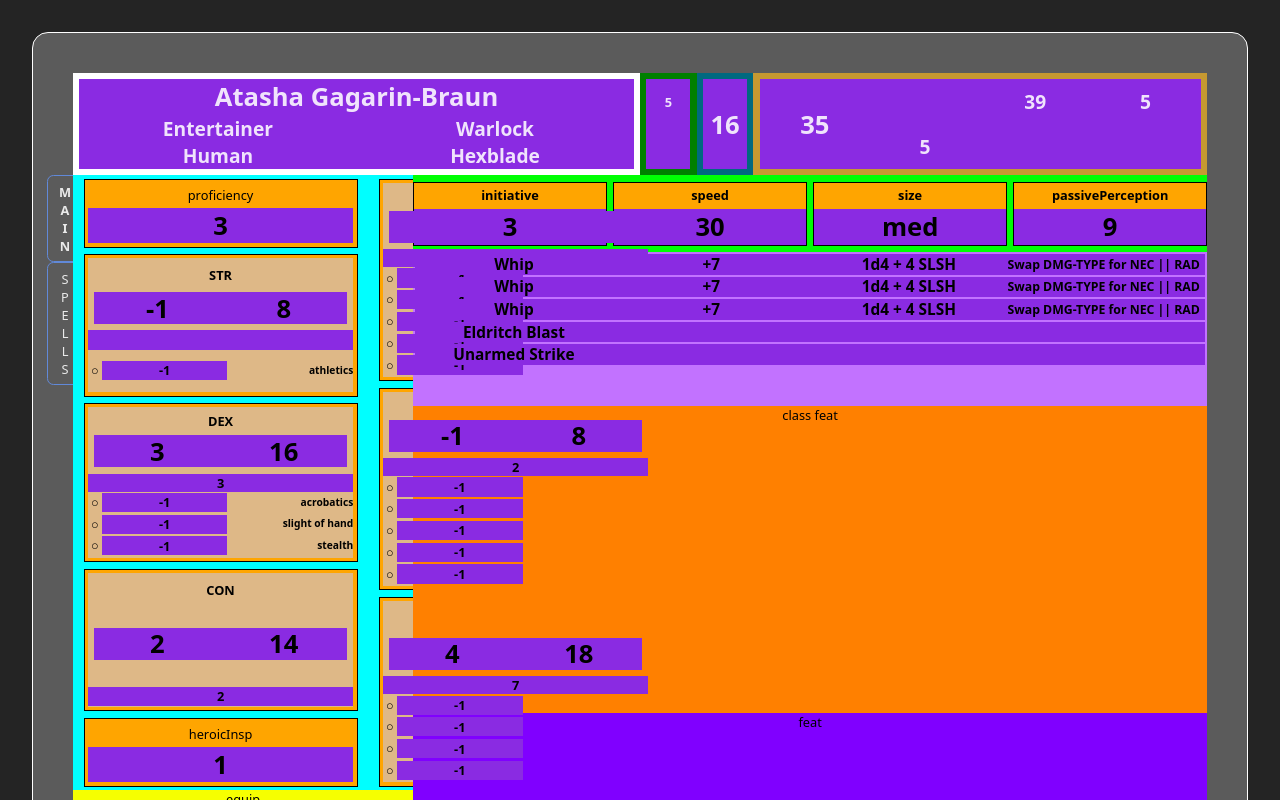
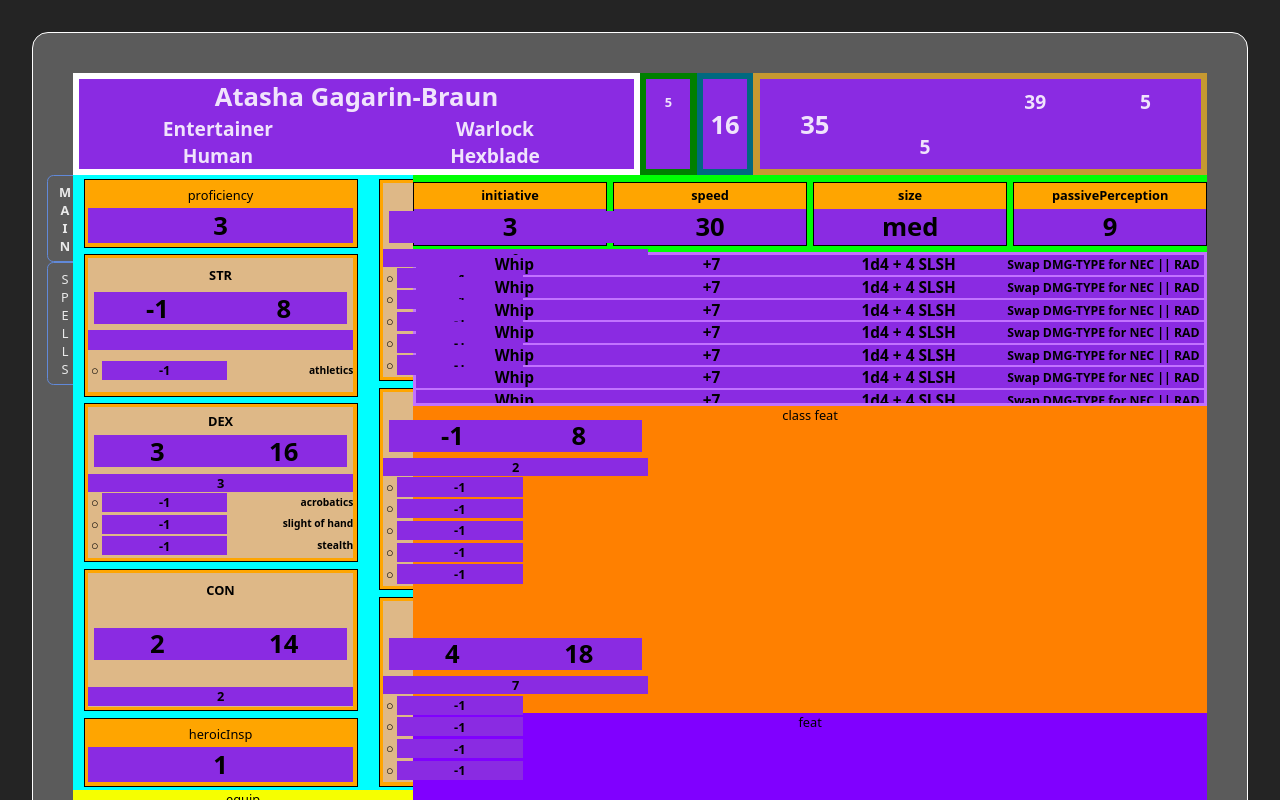
Before and after one commit to CoreyJSteiner/5e-2024-char-sheet, a React (Vite) app: page / in a window 1280 px wide. Shown: the top 800 px of the page. Built offline with nearby package versions, Linux system fonts and the light colour scheme.

Commit message:
fixes styling

```diff
--- a/src/App.tsx
+++ b/src/App.tsx
@@ -29,6 +29,13 @@ function App() {
     "size": "med",
     "passivePerception": 9,
     "weaponsAndDamage": [
+      { name: 'Whip', atkBonusOrDc: "+7", damageAndType: "1d4 + 4 SLSH", notes: "Swap DMG-TYPE for NEC || RAD || PSY, 10ft Reach" },
+      { name: 'Whip', atkBonusOrDc: "+7", damageAndType: "1d4 + 4 SLSH", notes: "Swap DMG-TYPE for NEC || RAD || PSY, 10ft Reach" },
+      { name: 'Whip', atkBonusOrDc: "+7", damageAndType: "1d4 + 4 SLSH", notes: "Swap DMG-TYPE for NEC || RAD || PSY, 10ft Reach" },
+      { name: 'Whip', atkBonusOrDc: "+7", damageAndType: "1d4 + 4 SLSH", notes: "Swap DMG-TYPE for NEC || RAD || PSY, 10ft Reach" },
+      { name: 'Whip', atkBonusOrDc: "+7", damageAndType: "1d4 + 4 SLSH", notes: "Swap DMG-TYPE for NEC || RAD || PSY, 10ft Reach" },
+      { name: 'Whip', atkBonusOrDc: "+7", damageAndType: "1d4 + 4 SLSH", notes: "Swap DMG-TYPE for NEC || RAD || PSY, 10ft Reach" },
+      { name: 'Whip', atkBonusOrDc: "+7", damageAndType: "1d4 + 4 SLSH", notes: "Swap DMG-TYPE for NEC || RAD || PSY, 10ft Reach" },
       { name: 'Whip', atkBonusOrDc: "+7", damageAndType: "1d4 + 4 SLSH", notes: "Swap DMG-TYPE for NEC || RAD || PSY, 10ft Reach" },
       { name: 'Whip', atkBonusOrDc: "+7", damageAndType: "1d4 + 4 SLSH", notes: "Swap DMG-TYPE for NEC || RAD || PSY, 10ft Reach" },
       { name: 'Whip', atkBonusOrDc: "+7", damageAndType: "1d4 + 4 SLSH", notes: "Swap DMG-TYPE for NEC || RAD || PSY, 10ft Reach" },
--- a/src/components/WeaponsAndDamage/WeaponsAndDamage.css
+++ b/src/components/WeaponsAndDamage/WeaponsAndDamage.css
@@ -1,6 +1,11 @@
 .damage-section-container {
     box-sizing: border-box;
     padding: 0.2em;
+    z-index: auto;
+    overflow: visible;
+}
+
+.damage-section {
     display: flex;
     flex-direction: column;
     width: 100%;
@@ -8,7 +13,6 @@
     font-size: 0.8em;
     gap: 0.2em;
     overflow-y: scroll;
-    z-index: auto;
 }
 
 .damage-line {
--- a/src/components/WeaponsAndDamage/WeaponsAndDamage.tsx
+++ b/src/components/WeaponsAndDamage/WeaponsAndDamage.tsx
@@ -86,6 +86,7 @@ const WeaponsAndDamage: React.FC<WeaponsAndDamageProps> = ({ id, className }) =>
                 strategy={verticalListSortingStrategy}
             >
                 <div id={id} className={`damage-section-container ${className}`}>
+                    <div className={'damage-section'}>
                         {weapons.map((line, idx) => {
                             const stableId = idMapRef.current.get(idx)
 
@@ -107,6 +108,7 @@ const WeaponsAndDamage: React.FC<WeaponsAndDamageProps> = ({ id, className }) =>
                             )
                         })}
                     </div>
+                </div>
             </SortableContext>
         </DndContext>
     )
```
Lines whose indentation alone changed are shown as unchanged.
